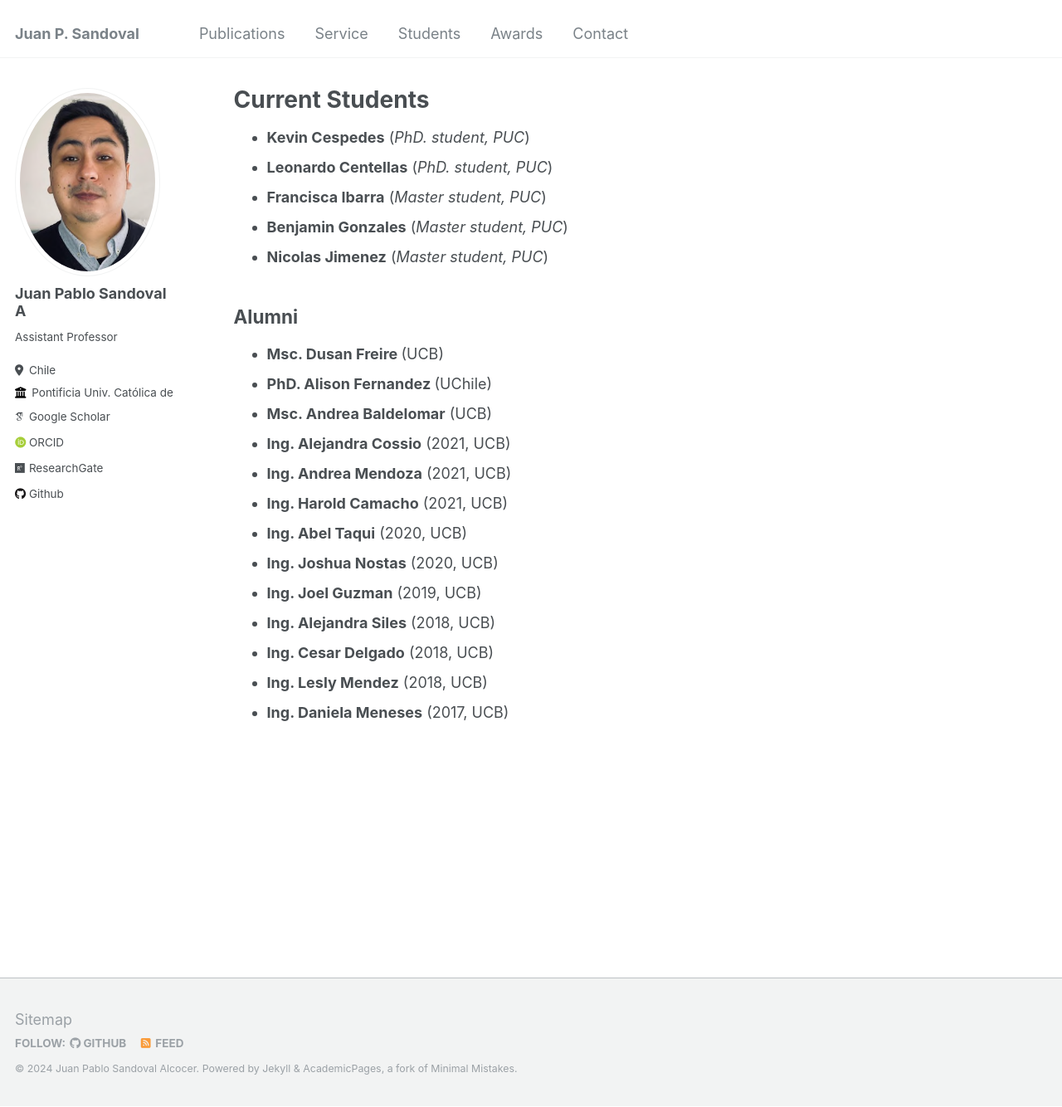
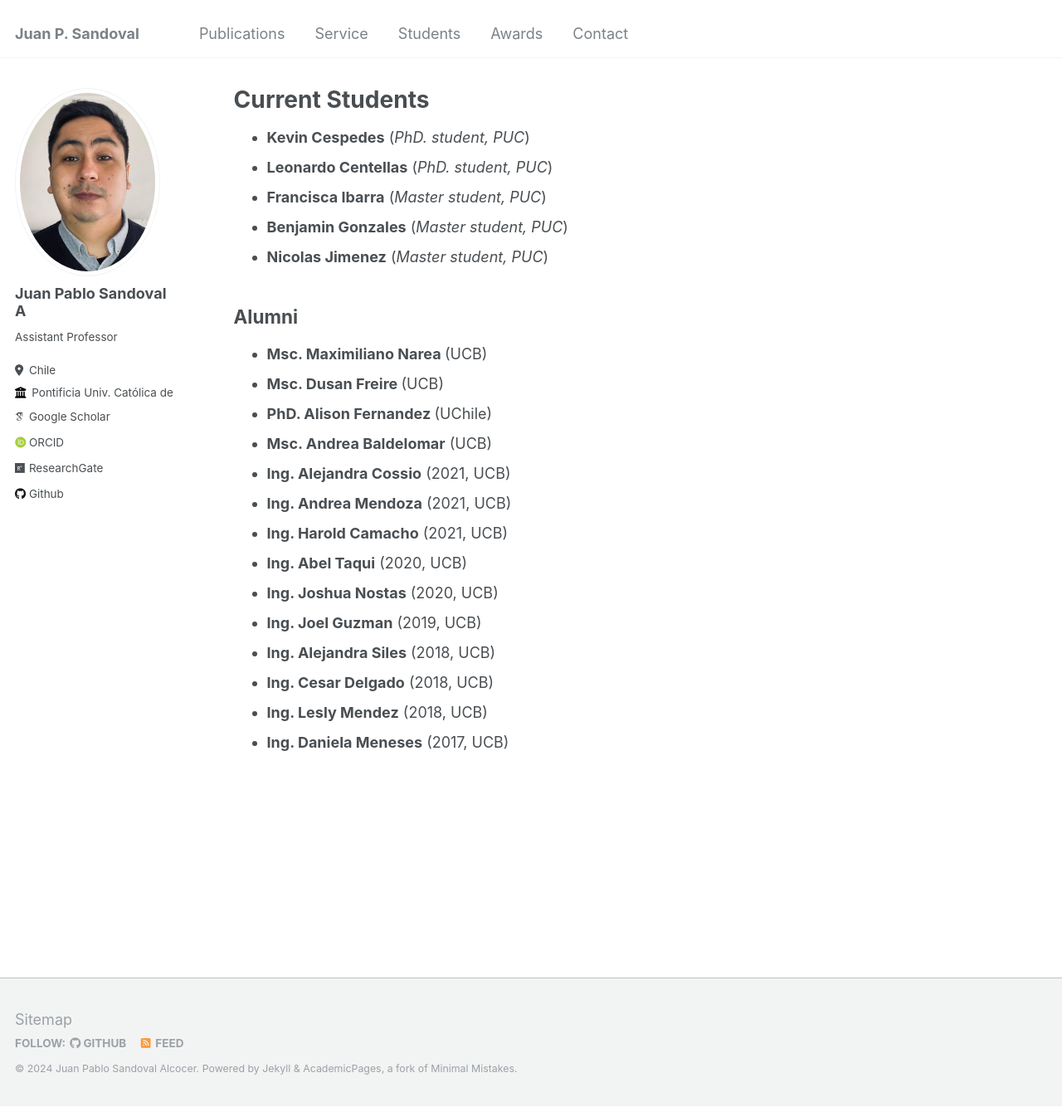
Before and after one commit to jpsandoval/jpsandoval.github.io, a Jekyll site: the page built from _pages/teaching.html, in a window 1280 px wide and 1334 px high. Shown: the whole window at 83% size. Built offline with Jekyll 4.4.1, drawn with Linux system fonts in a browser that asks for light colours; some web fonts are replaced.

Commit message:
adding a max

```diff
--- a/_pages/teaching.html
+++ b/_pages/teaching.html
@@ -16,6 +16,7 @@ author_profile: true
         </ul>
 <h2> Alumni </h2>
         <ul>
+          <li> <strong>Msc. Maximiliano Narea </strong> (UCB)</li>
           <li> <strong>Msc. Dusan Freire </strong> (UCB)</li>
           <li> <strong>PhD. Alison Fernandez </strong> (UChile)</li>
           <li> <strong>Msc. Andrea Baldelomar</strong> (UCB)</li>
```
